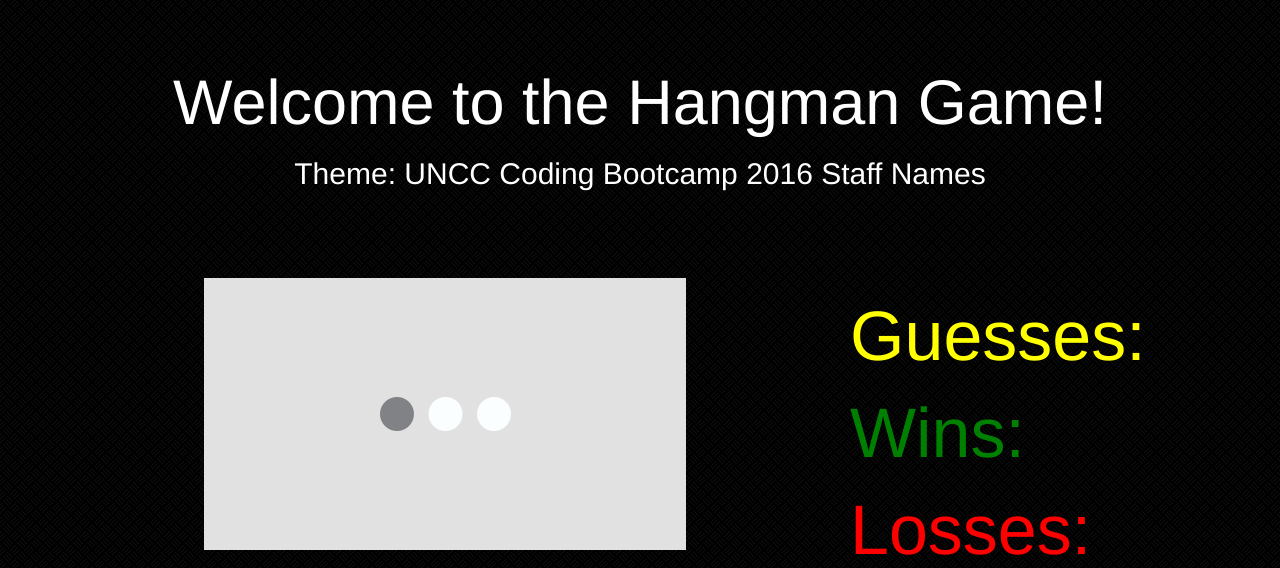
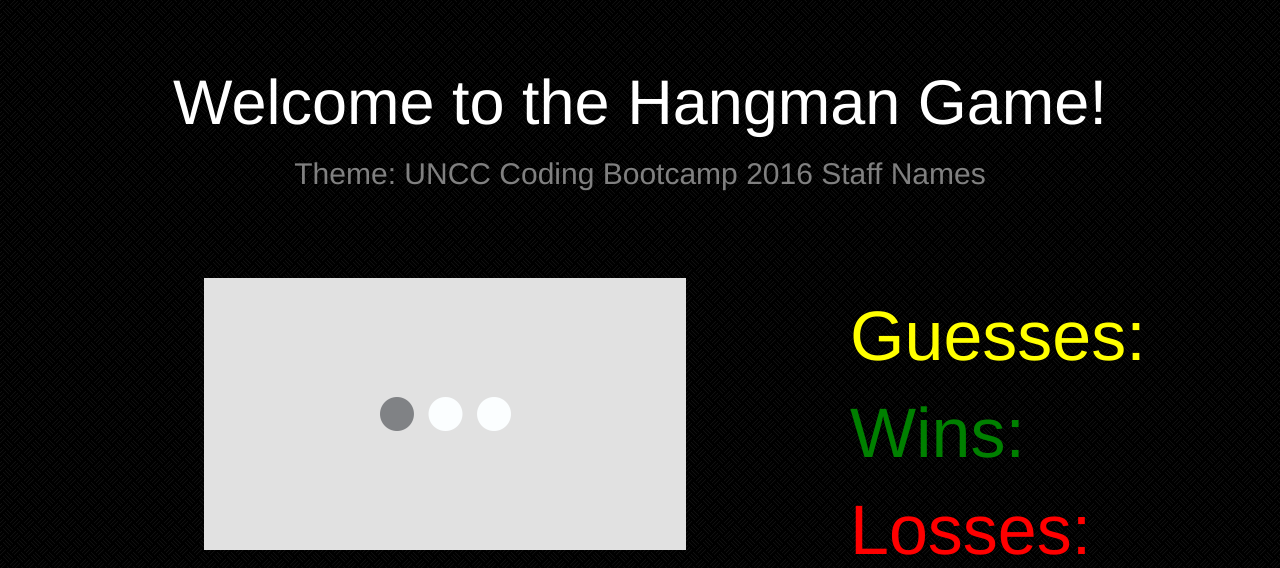
Before and after one commit to rayalsgit/week-3-game, a PHP site: page / in a window 1280 px wide. Shown: the top 568 px of the page. Run offline with PHP 8.4, Linux system fonts and the light colour scheme.

Commit message:
add changes to game

```diff
--- a/assets/css/style.css
+++ b/assets/css/style.css
@@ -38,6 +38,10 @@
     padding: 0;
 }
 
+.grayText{
+    color: gray;
+}
+
 .funText {
     color: gray;
     font-size: 70px;
--- a/assets/javascript/hangmangame.js
+++ b/assets/javascript/hangmangame.js
@@ -3,6 +3,7 @@
 
 
 		var wordOptions = ["KEVIN", "JOHN", "DUANE", "TERRA", "RENZO", "DWIGHT", "ANITA", "STEVE"];
+		var validInput = new RegExp(/^[a-z]+$/i);
 		var wIdx = 0;
 		var currentWord = wordOptions[wIdx];
 
@@ -32,6 +33,14 @@
 
 			$("#keySound")[0].currentTime = 0;
     		$("#keySound")[0].play();
+
+    		if(!validInput.test(event.key))
+    		{
+    			$("#loseSound")[0].currentTime = 0;
+				$("#loseSound")[0].play();
+				return;
+    		}
+
 			var k = event.key.toUpperCase();
 
 			var indices = [];
@@ -62,7 +71,7 @@
 					$("#winSound")[0].currentTime = 0;
 					$("#winSound")[0].play();
 					//wIdx++;
-					wIdx = Math.floor(Math.random()*wordOptions.length);
+					wIdx = Math.floor(Math.random()*10);
 					if(wIdx<wordOptions.length)
 						resetWord();
 					else
@@ -79,7 +88,7 @@
 				{
 					losses++;
 					//wIdx++;
-					wIdx = Math.floor(Math.random()*wordOptions.length);
+					wIdx = Math.floor(Math.random()*10);
 					if(wIdx<wordOptions.length)
 					{
 						resetWord();
--- a/index.html
+++ b/index.html
@@ -19,7 +19,7 @@
     <div class="jumbotron">
         <h1 class="text-center">Welcome to the Hangman Game!</h1>
         <div class="text-center">
-            <h2>Theme: UNCC Coding Bootcamp 2016 Staff Names</h2>
+            <h2 class="grayText">Theme: UNCC Coding Bootcamp 2016 Staff Names</h2>
         </div>
     </div>
     <div class="container">
```
